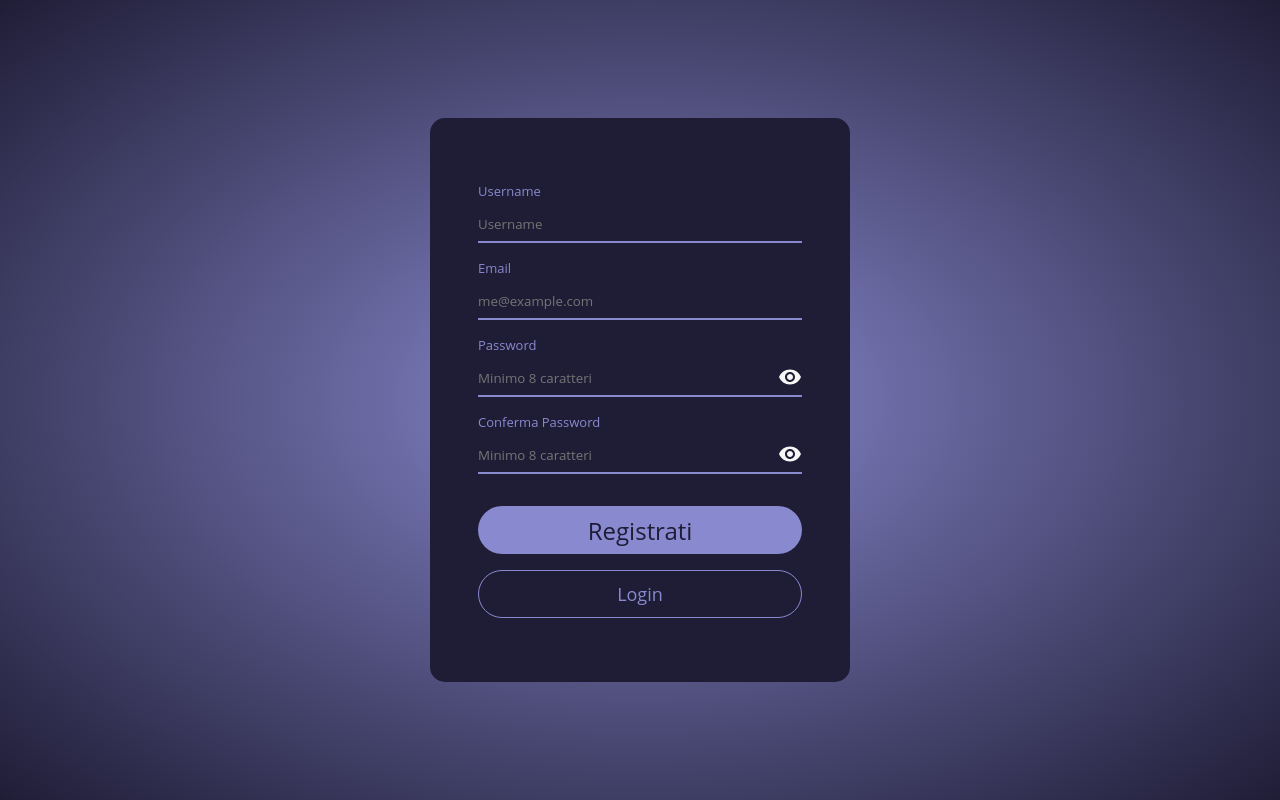
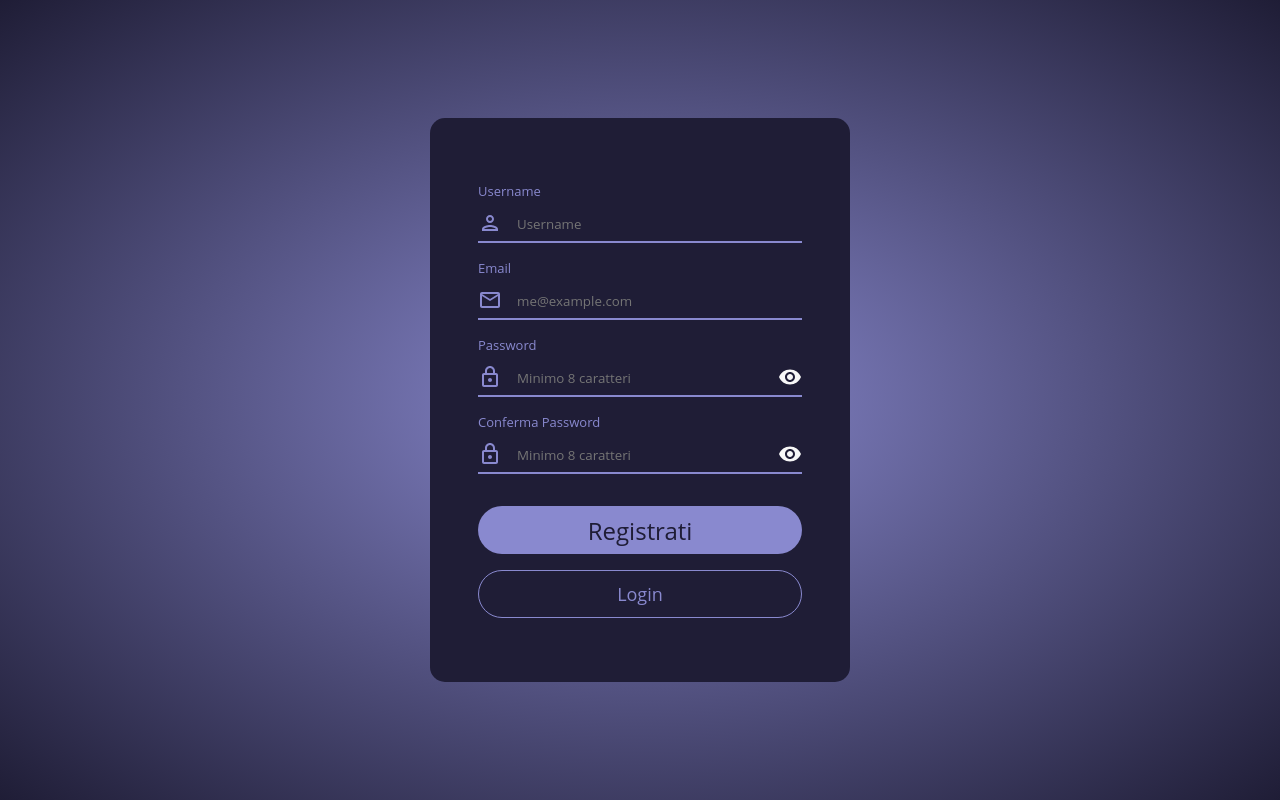
Before and after one commit to FerrarioChristian/BennyOrder-frontend, a React (Create React App) app: page /register in a window 1280 px wide. Built offline with nearby package versions, Linux system fonts and the light colour scheme; no server answers.

Commit message:
Migrated RequireAuth from <Navigate /> to useNavigate hook

```diff
--- a/src/components/auth/FormInput.tsx
+++ b/src/components/auth/FormInput.tsx
@@ -34,11 +34,12 @@ const StyledDiv = styled.div`
 interface Props {
   label: string;
   placeholder: string;
-  type?: string;
+  type: string;
+  autocomplete?: string;
 }
 
 function FormInput(
-  { label, placeholder, type }: Props,
+  { label, placeholder, type, autocomplete }: Props,
   ref: ForwardedRef<HTMLInputElement>
 ) {
   const [inputType, PasswordEye] = usePasswordToggle();
@@ -47,23 +48,21 @@ function FormInput(
     <>
       <StyledLabel>{label}</StyledLabel>
       <StyledDiv>
-        {() => {
-          switch (type) {
-            case "text":
-              return <PersonOutlinedIcon sx={{ color: "var(--accent)" }} />;
-            case "password":
-              return <LockOutlinedIcon sx={{ color: "var(--accent)" }} />;
-            case "email":
-              return <MailOutlineIcon sx={{ color: "var(--accent)" }} />;
-            default:
-              return null;
-          }
-        }}
+        {
+          {
+            text: <PersonOutlinedIcon sx={{ color: "var(--accent)" }} />,
+            password: <LockOutlinedIcon sx={{ color: "var(--accent)" }} />,
+            email: <MailOutlineIcon sx={{ color: "var(--accent)" }} />,
+          }[type]
+        }
+
         <StyledInput
           placeholder={placeholder}
           type={type === "password" ? inputType : type}
           ref={ref}
+          autoComplete={autocomplete}
         />
+
         {type === "password" && PasswordEye}
       </StyledDiv>
     </>
--- a/src/components/auth/Login.tsx
+++ b/src/components/auth/Login.tsx
@@ -76,12 +76,14 @@ function Login() {
             type="text"
             label="Email"
             ref={email}
+            autocomplete="username"
           />
           <FormInput
             placeholder="Password"
             type="password"
             label="Password"
             ref={password}
+            autocomplete="current-password"
           />
         </InputContainer>
         <ErrorContainer>
--- a/src/components/auth/RecoverPassword.tsx
+++ b/src/components/auth/RecoverPassword.tsx
@@ -54,12 +54,14 @@ function RecoverPassword({ confirm_code }: Props) {
             type="password"
             label="Password"
             ref={password}
+            autocomplete="new-password"
           />
           <FormInput
             placeholder="Minimo 8 caratteri"
             type="password"
             label="Conferma Password"
             ref={confirmPassword}
+            autocomplete="new-password"
           />
         </InputContainer>
         <ErrorLabel ref={error} />
--- a/src/components/auth/Register.tsx
+++ b/src/components/auth/Register.tsx
@@ -62,24 +62,28 @@ function Register() {
             type="text"
             label="Username"
             ref={username}
+            autocomplete="username"
           />
           <FormInput
             placeholder="me@example.com"
             type="email"
             label="Email"
             ref={email}
+            autocomplete="email"
           />
           <FormInput
             placeholder="Minimo 8 caratteri"
             type="password"
             label="Password"
             ref={password}
+            autocomplete="new-password"
           />
           <FormInput
             placeholder="Minimo 8 caratteri"
             type="password"
             label="Conferma Password"
             ref={confirmPassword}
+            autocomplete="new-password"
           />
         </InputContainer>
         <ErrorLabel ref={error} />
--- a/src/components/auth/RequireAuth.tsx
+++ b/src/components/auth/RequireAuth.tsx
@@ -1,5 +1,5 @@
 import { useEffect, useState } from "react";
-import { Navigate, useLocation, Outlet } from "react-router-dom";
+import { useLocation, Outlet, useNavigate } from "react-router-dom";
 import axiosInstance from "../../utils/axios";
 
 interface Props {
@@ -7,41 +7,30 @@ interface Props {
 }
 
 function RequireAuth({ redirectTo }: Props) {
-  const [isAuth, setIsAuth] = useState(false);
   const [isLoading, setIsLoading] = useState(true);
 
   const location = useLocation();
+  const navigate = useNavigate();
 
   useEffect(() => {
     const getAuth = () => {
       axiosInstance
-        .get("/user_auth.php", { withCredentials: true })
+        .get("/api/auth/users/session-check", { withCredentials: true })
         .then((res) => {
           if (res.status === 200) {
-            setIsAuth(true);
             setIsLoading(false);
           }
         })
         .catch((err) => {
+          navigate(redirectTo, { replace: true, state: { from: location } });
           if (err.response?.status === 401) {
-            setIsAuth(false);
             setIsLoading(false);
           }
         });
     };
     getAuth();
-    return () => {
-      setIsLoading(false);
-    };
-  }, []);
+  }, [location, navigate, redirectTo]);
 
-  if (isLoading) {
-    return <h2>Loading...</h2>;
-  }
-  return isAuth ? (
-    <Outlet />
-  ) : (
-    <Navigate to={redirectTo} state={{ from: location }} replace />
-  );
+  return isLoading ? <h2>Loading...</h2> : <Outlet />;
 }
 export default RequireAuth;
```
Also changed, not shown: package.json (+9 -9 lines), 1 other file (tests, documents, lock files or other folders).
